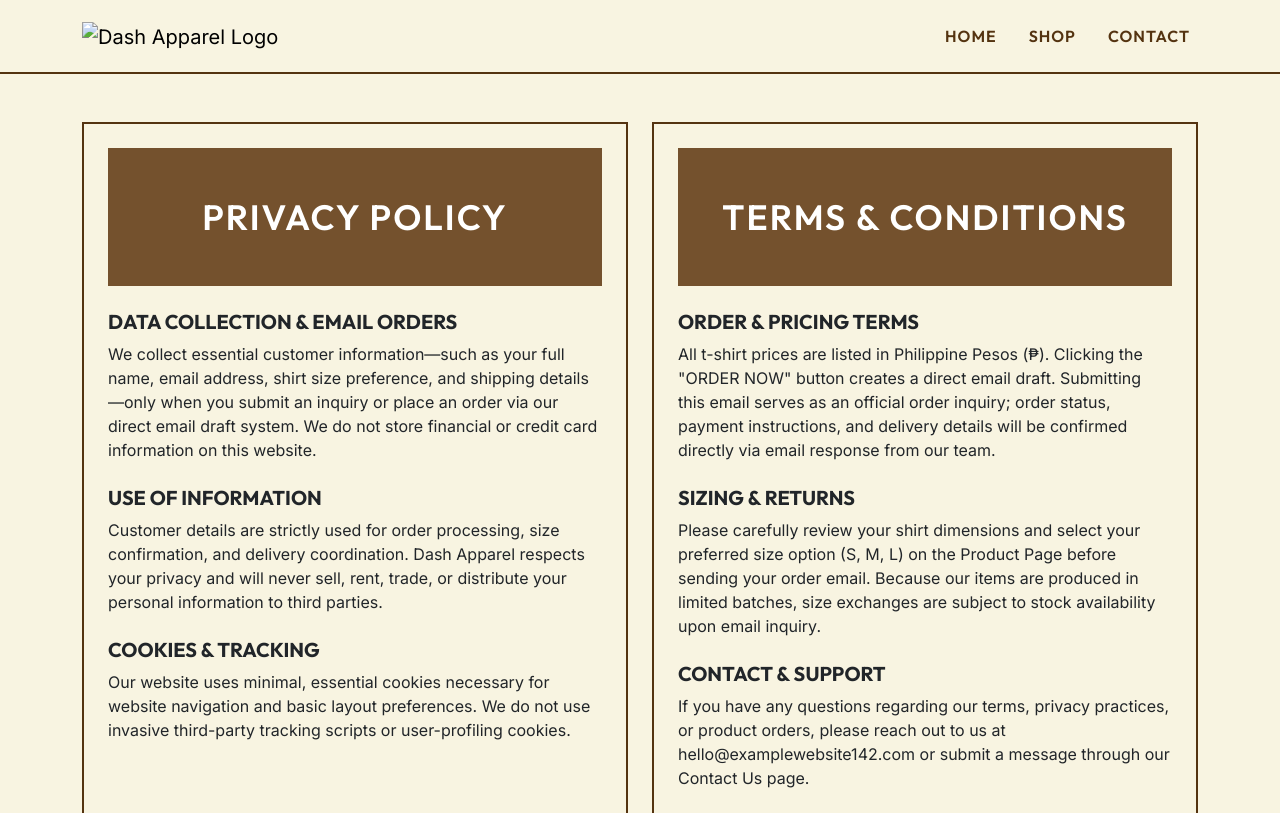
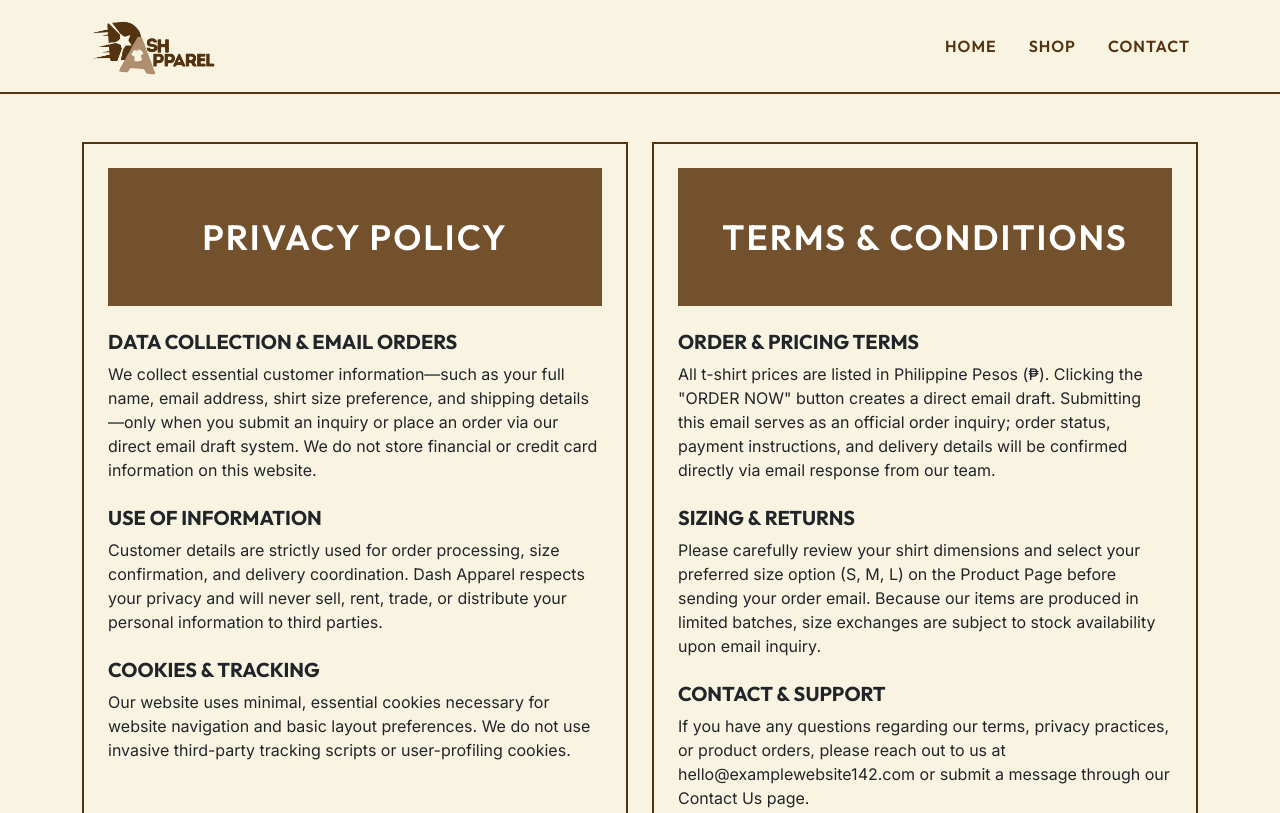
Before and after one commit to jdelosreyes-2/a2, a plain HTML site: page privacy.html in a window 1280 px wide. Shown: the top 813 px of the page. Drawn offline with nearby package versions, Linux system fonts and the light colour scheme; files whose address does not match are found by name.

Commit message:
Update privacy.html

```diff
--- a/privacy.html
+++ b/privacy.html
@@ -16,7 +16,7 @@
     <nav class="navbar navbar-expand-lg custom-navbar py-3">
       <div class="container">
         <a class="navbar-brand py-0" href="index.html">
-          <img src="images/logo.png" alt="Dash Apparel Logo" class="navbar-logo">
+          <img src="logo.png" alt="Dash Apparel Logo" class="navbar-logo">
         </a>
         <button class="navbar-toggler" type="button" data-bs-toggle="collapse" data-bs-target="#navbarNav">
           <span class="navbar-toggler-icon"></span>
```
